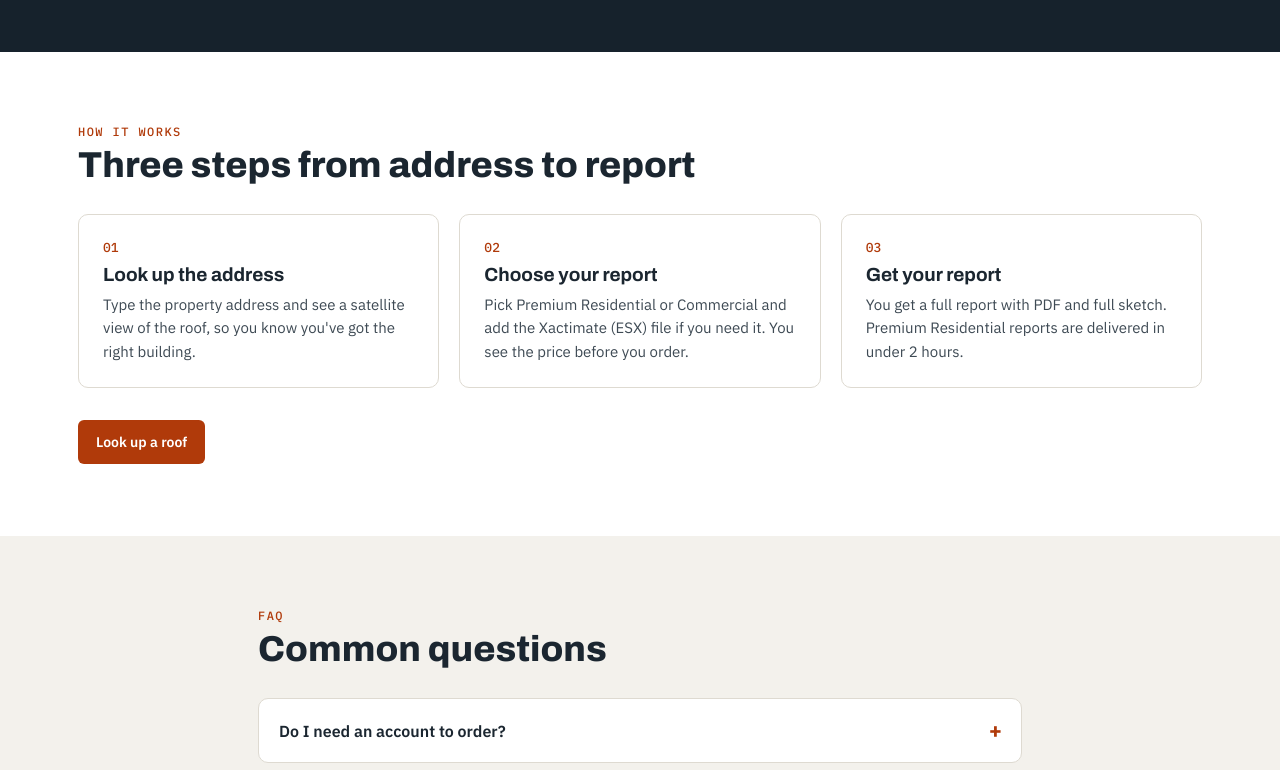
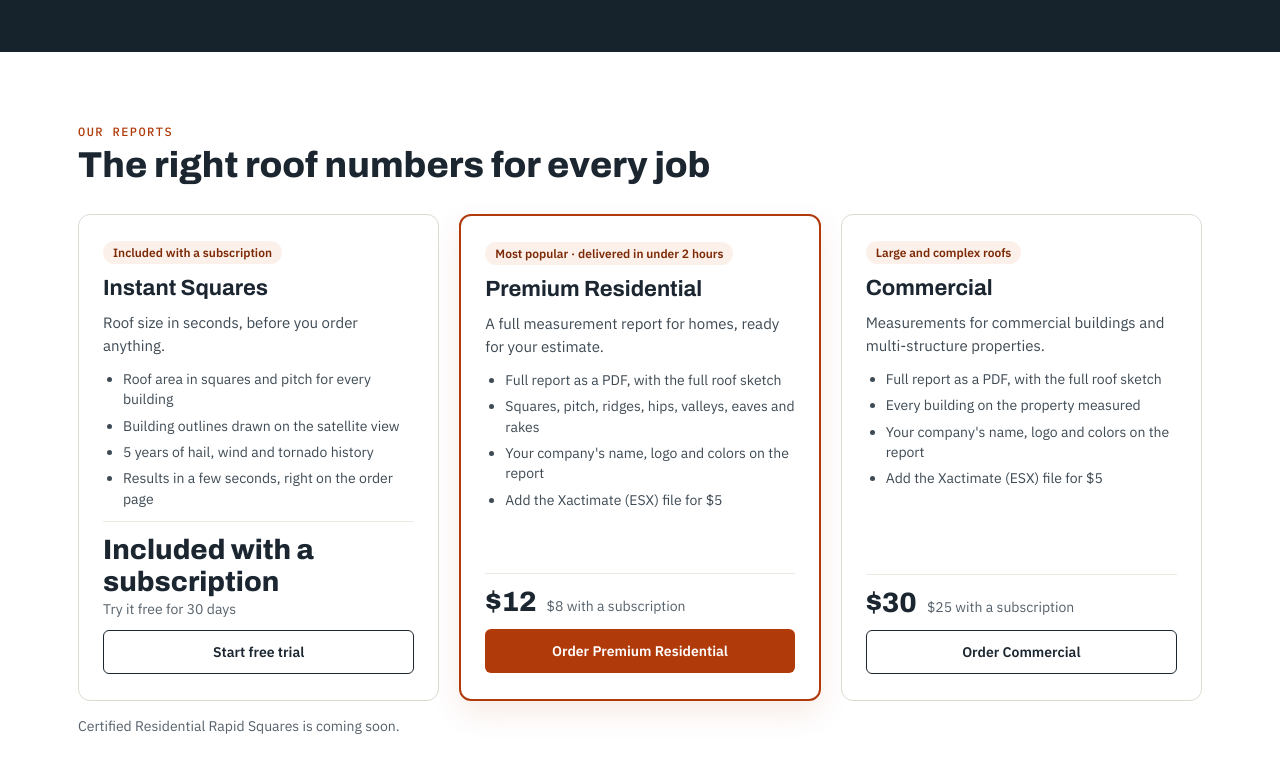
Before and after one commit to rapidsquares/rapid-squares, a website: page index.html in a window 1280 px wide. Shown: the part 560-1330 px from the top of the page. Drawn offline with Linux system fonts and the light colour scheme.

Commit message:
Changed landing page

```diff
--- a/app.js
+++ b/app.js
@@ -656,7 +656,7 @@
     var nav = document.querySelector('.topnav');
     if (nav) {
       nav.innerHTML = '';
-      nav.appendChild(el('a', { href: 'index.html#how', text: 'How it works' }));
+      nav.appendChild(el('a', { href: 'index.html#reports', text: 'Our reports' }));
       nav.appendChild(el('a', { href: 'signin.html?next=' + next, text: 'Sign in' }));
       nav.appendChild(el('a', { href: 'signin.html?step=signup&next=' + next, class: 'nav-cta', text: 'Create free account' }));
     }
--- a/index.html
+++ b/index.html
@@ -24,7 +24,7 @@
     <span class="brand-sub">Aerial Roof Reports</span>
   </a>
   <nav class="lp-nav" aria-label="Primary">
-    <a href="#how" class="lp-hide-sm">How it works</a>
+    <a href="#reports" class="lp-hide-sm">Our reports</a>
     <a href="#faq" class="lp-hide-sm">FAQ</a>
     <a href="#contact" class="lp-hide-sm">Contact</a>
     <a href="signin.html" id="lp-account">Sign in</a>
@@ -82,29 +82,53 @@
     </div>
   </section>
 
-  <!-- How it works -->
-  <section id="how" class="lp-section" aria-labelledby="how-h">
+  <!-- Our reports -->
+  <section id="reports" class="lp-section" aria-labelledby="rep-h">
     <div class="lp-wrap">
-      <p class="lp-eyebrow">How it works</p>
-      <h2 id="how-h">Three steps from address to report</h2>
-      <ol class="lp-steps">
-        <li>
-          <span class="lp-num">01</span>
-          <h3>Look up the address</h3>
-          <p>Type the property address and see a satellite view of the roof, so you know you've got the right building.</p>
-        </li>
-        <li>
-          <span class="lp-num">02</span>
-          <h3>Choose your report</h3>
-          <p>Pick Premium Residential or Commercial and add the Xactimate (ESX) file if you need it. You see the price before you order.</p>
-        </li>
-        <li>
-          <span class="lp-num">03</span>
-          <h3>Get your report</h3>
-          <p>You get a full report with PDF and full sketch. Premium Residential reports are delivered in under 2 hours.</p>
-        </li>
-      </ol>
-      <a href="new-sketch.html" class="btn btn-primary">Look up a roof</a>
+      <p class="lp-eyebrow">Our reports</p>
+      <h2 id="rep-h">The right roof numbers for every job</h2>
+      <div class="lp-reports">
+        <article class="lp-report">
+          <span class="lp-report-tag">Included with a subscription</span>
+          <h3>Instant Squares</h3>
+          <p class="lp-report-lede">Roof size in seconds, before you order anything.</p>
+          <ul>
+            <li>Roof area in squares and pitch for every building</li>
+            <li>Building outlines drawn on the satellite view</li>
+            <li>5 years of hail, wind and tornado history</li>
+            <li>Results in a few seconds, right on the order page</li>
+          </ul>
+          <div class="lp-report-price lp-report-price-text"><b>Included with a subscription</b><span>Try it free for 30 days</span></div>
+          <a href="account.html#billing" class="btn btn-outline">Start free trial</a>
+        </article>
+        <article class="lp-report lp-report-main">
+          <span class="lp-report-tag">Most popular · delivered in under 2 hours</span>
+          <h3>Premium Residential</h3>
+          <p class="lp-report-lede">A full measurement report for homes, ready for your estimate.</p>
+          <ul>
+            <li>Full report as a PDF, with the full roof sketch</li>
+            <li>Squares, pitch, ridges, hips, valleys, eaves and rakes</li>
+            <li>Your company's name, logo and colors on the report</li>
+            <li>Add the Xactimate (ESX) file for <span data-price="esx">$5</span></li>
+          </ul>
+          <div class="lp-report-price"><b data-price="premium_residential">$12</b><span><span data-price="premium_residential" data-sub>$8</span> with a subscription</span></div>
+          <a href="new-sketch.html" class="btn btn-primary">Order Premium Residential</a>
+        </article>
+        <article class="lp-report">
+          <span class="lp-report-tag">Large and complex roofs</span>
+          <h3>Commercial</h3>
+          <p class="lp-report-lede">Measurements for commercial buildings and multi-structure properties.</p>
+          <ul>
+            <li>Full report as a PDF, with the full roof sketch</li>
+            <li>Every building on the property measured</li>
+            <li>Your company's name, logo and colors on the report</li>
+            <li>Add the Xactimate (ESX) file for <span data-price="esx">$5</span></li>
+          </ul>
+          <div class="lp-report-price"><b data-price="commercial">$30</b><span><span data-price="commercial" data-sub>$25</span> with a subscription</span></div>
+          <a href="new-sketch.html" class="btn btn-outline">Order Commercial</a>
+        </article>
+      </div>
+      <p class="lp-small lp-soon">Certified Residential Rapid Squares is coming soon.</p>
     </div>
   </section>
 
@@ -178,6 +202,16 @@
     document.getElementById('lp-year').textContent = new Date().getFullYear();
     var signedIn = window.RS && RS.api && (RS.api.mode === 'sample' || (RS.auth && RS.auth.signedIn()));
     if (signedIn) { var a = document.getElementById('lp-account'); a.textContent = 'My account'; a.href = 'orders.html'; }
+    // Prices on the report cards come from the live price list (the numbers in the page are a fallback).
+    if (window.RS && RS.api) RS.api.get('/api/public/products').then(function (r) {
+      var money = function (c) { return '$' + (c / 100).toFixed(2).replace(/\.00$/, ''); };
+      var byId = {}; (r.products || []).forEach(function (p) { byId[p.id] = p; });
+      document.querySelectorAll('[data-price]').forEach(function (n) {
+        var id = n.getAttribute('data-price');
+        if (id === 'esx') { if (r.esx_price_cents != null) n.textContent = money(r.esx_price_cents); return; }
+        var p = byId[id]; if (p) n.textContent = money(n.hasAttribute('data-sub') ? p.subscriber_price_cents : p.price_cents);
+      });
+    }).catch(function () { /* keep the fallback prices */ });
   })();
 </script>
 </body>
--- a/mock-api.js
+++ b/mock-api.js
@@ -279,11 +279,11 @@
   }
   route('GET', '/api/orders/:id/pdf', notYet('The PDF report'));
   route('GET', '/api/orders/:id/esx', notYet('The Xactimate (ESX) file'));
-  // Instant estimate (sample): two buildings drawn around the pin, plus a storm history.
+  // Instant Squares (sample): two buildings drawn around the pin, plus a storm history.
   route('POST', '/api/instant-query', function (c) {
     need(c.me, 'orders.create');
     var co = c.db.company;
-    if (!(co.subscription && co.subscription.status === 'active')) fail(403, 'subscribers_only', 'Instant estimates are for subscribers. Start a free trial on the Account page to use them.');
+    if (!(co.subscription && co.subscription.status === 'active')) fail(403, 'subscribers_only', 'Instant Squares is for subscribers. Start a free trial on the Account page to use them.');
     var lat = Number(c.body && c.body.lat), lon = Number(c.body && c.body.lon);
     if (!isFinite(lat) || !isFinite(lon)) fail(422, 'invalid', 'Look up the property first.');
     var dLat = 1 / 111320, dLon = 1 / (111320 * Math.cos(lat * Math.PI / 180));
--- a/server/src/roofquery.js
+++ b/server/src/roofquery.js
@@ -69,7 +69,7 @@ export async function placeOrder(order) {
   const body = {
     country: parts.country, street: parts.street, city: parts.city, state: parts.state, postalCode: parts.postalCode,
     latitude: order.lat, longitude: order.lon,
-    scope: rq.scope,
+    scope: order.report_type === 'commercial' ? 'all_structures' : rq.scope, // commercial: every building on the property
     reportType: REPORT_TYPE[order.report_type] || 'residential',
     reportName: 'RS-' + order.report_number
   };
--- a/styles.css
+++ b/styles.css
@@ -630,7 +630,23 @@ body.embed .page-head h1 { font-size: 24px; }
 .iq-foot { display: flex; flex-wrap: wrap; align-items: center; justify-content: space-between; gap: 12px; }
 .iq-foot .hint { flex: 1 1 280px; margin: 0; }
 .iq-stale { margin: 0; padding: 10px 14px; border-radius: 8px; background: var(--accent-soft); font-size: 14px; }
-.btn.locked { color: var(--muted); }
+.btn.iq-locked { color: var(--muted); }
 @media (max-width: 720px) { .order-bar-actions { width: 100%; flex-direction: column; } .iq-stat b { font-size: 19px; } .iq-stats { grid-template-columns: repeat(2, minmax(0, 1fr)); } }
 
 .inv-expires { display: block; margin-top: 4px; font-size: 12px; }
+
+/* Landing: report types */
+.lp-reports { display: grid; grid-template-columns: repeat(auto-fit, minmax(270px, 1fr)); gap: 20px; margin-bottom: 16px; align-items: stretch; }
+.lp-report { display: flex; flex-direction: column; gap: 12px; padding: 26px 24px; border: 1px solid var(--line); border-radius: 12px; background: var(--paper); }
+.lp-report-main { border: 2px solid var(--accent); box-shadow: 0 12px 30px rgba(176, 58, 10, .10); }
+.lp-report-tag { align-self: flex-start; padding: 4px 10px; border-radius: 999px; background: var(--accent-soft); color: var(--accent-dark); font-size: 12px; font-weight: 600; }
+.lp-report h3 { margin: 0; font-family: 'Archivo', sans-serif; font-size: 22px; }
+.lp-report-lede { margin: 0; color: var(--ink-2); font-size: 15px; line-height: 1.5; }
+.lp-report ul { margin: 0; padding-left: 20px; display: flex; flex-direction: column; gap: 6px; color: var(--ink-2); font-size: 14px; line-height: 1.45; flex: 1 1 auto; }
+.lp-report-price { display: flex; flex-wrap: wrap; align-items: baseline; gap: 4px 10px; padding-top: 12px; border-top: 1px solid var(--line-2); }
+.lp-report-price b { font-family: 'Archivo', sans-serif; font-size: 28px; font-weight: 800; }
+.lp-report-price span { color: var(--muted); font-size: 14px; }
+.lp-report .btn { align-self: stretch; }
+.lp-report-price-text { flex-direction: column; align-items: flex-start; gap: 2px; }
+.lp-report-price-text b { line-height: 1.15; }
+.lp-soon { color: var(--muted); }
```
Also changed, not shown: address-lookup.js (+6 -6 lines), new-sketch.html (+2 -2 lines), server/src/routes.js (+7 -7 lines), README.md.
